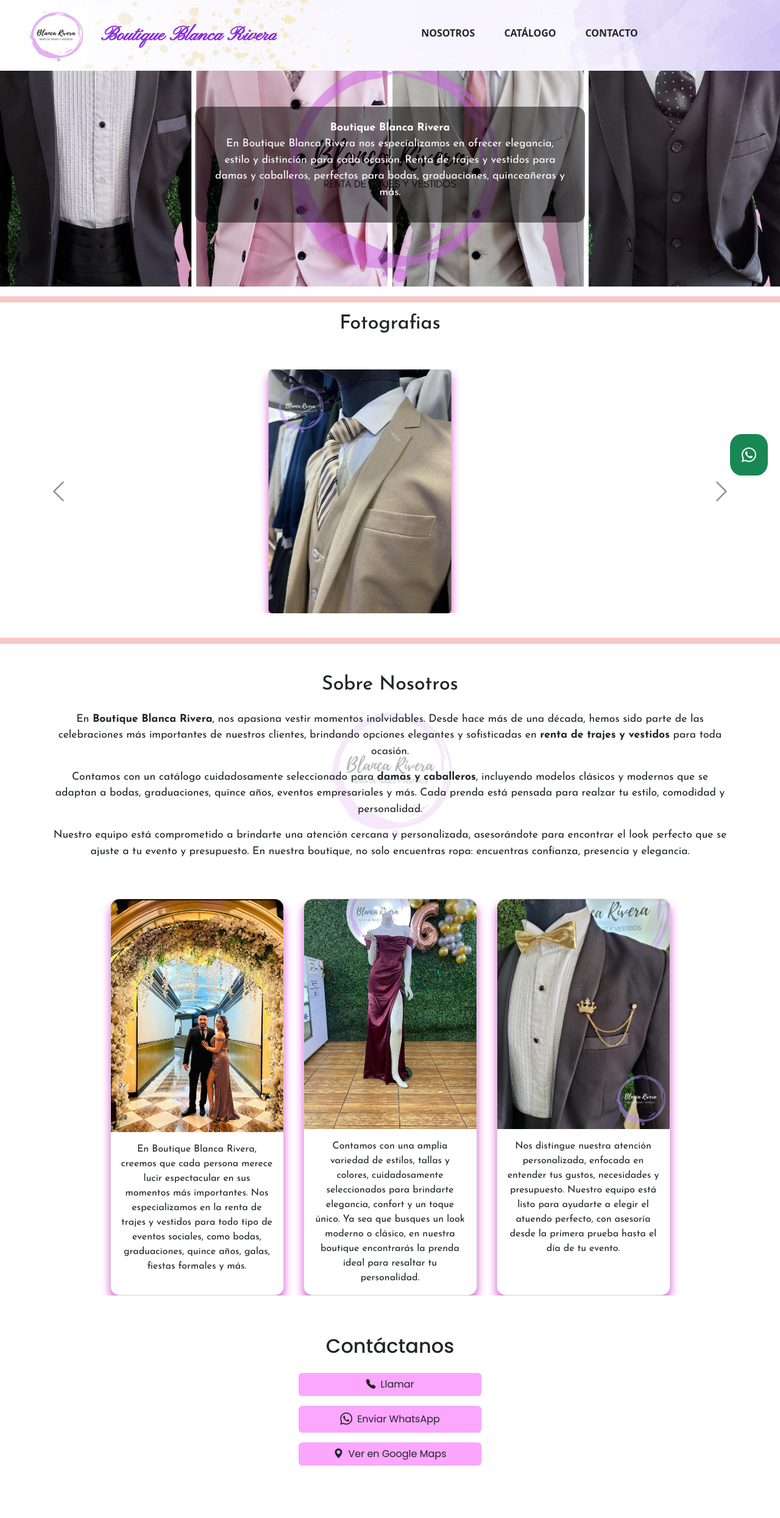
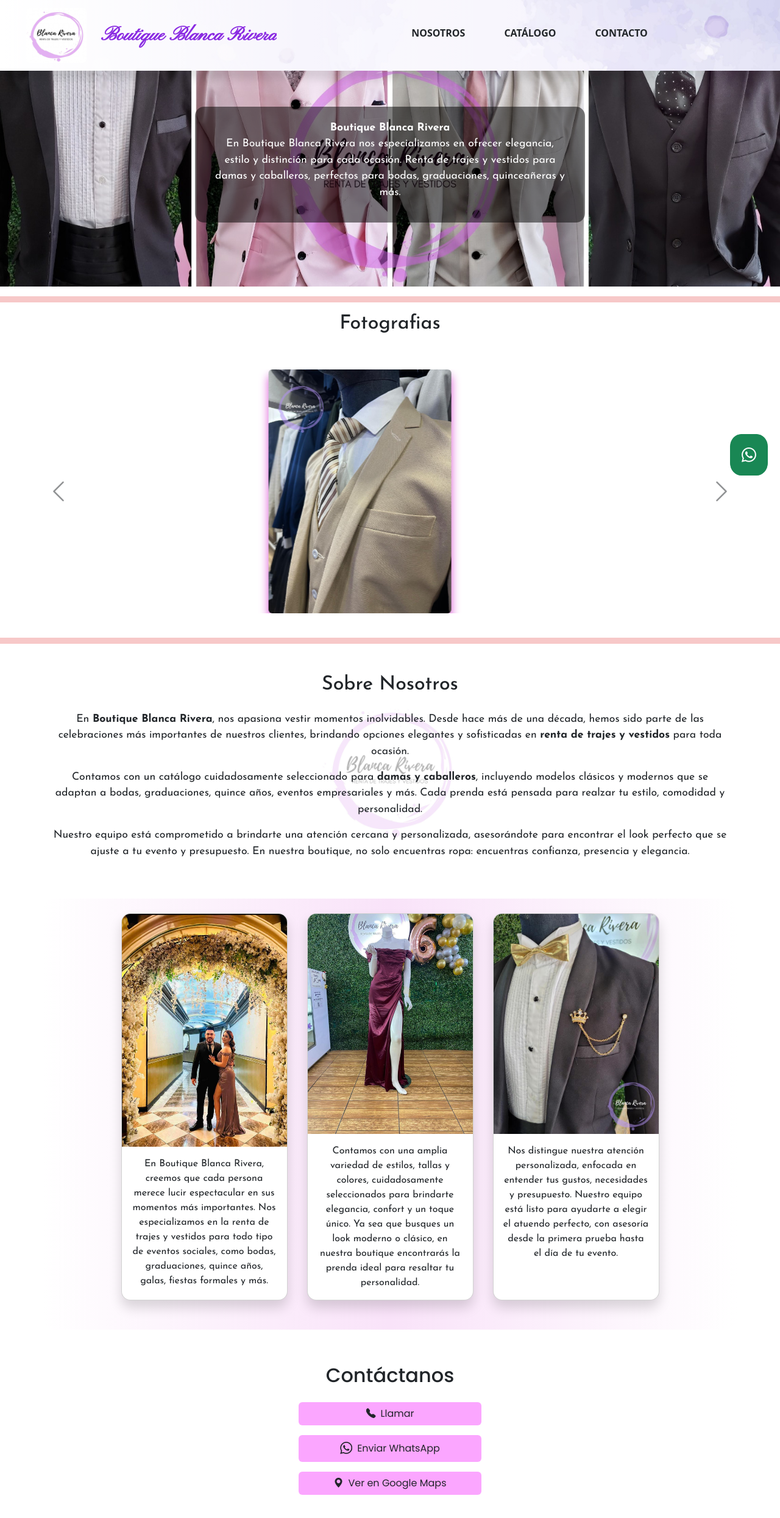
Before and after one commit to abrahamMtzV/trajes, a plain HTML site: page index.html in a window 1280 px wide. Shown: the top 2490 px of the page at 61% size. Drawn offline with nearby package versions, Linux system fonts and the light colour scheme; grey boxes are pictures that could not be loaded; a web font is replaced by a local one.

Commit message:
Se agrega diseño al index, como degradados y fondos

```diff
--- a/index.html
+++ b/index.html
@@ -9,12 +9,12 @@
   <title>Blanca Rivera Boutique</title>
 </head>
 <body>
-  <nav class="navbar navbar-expand-lg bg-white fixed-top" style="background-image: linear-gradient(to right, white, rgba(255,255,255,0)), url('img/lilafondo.jpg'); background-size: cover; background-position: bottom right; background-repeat: no-repeat;">
+  <nav class="navbar navbar-expand-lg bg-white fixed-top" style="background-image: linear-gradient(to right, white, rgba(255,255,255,0)), url('img/lilafondo.jpg'); background-size: cover; background-position: center right; background-repeat: no-repeat; box-shadow: 0 14px 12px rgba(0, 0, 0, 0.1);">
     <div class="container-fluid">
       <!-- Marca -->
       <a class="navbar-brand d-flex flex-column flex-lg-row align-items-start align-items-lg-center" href="#">
         <div class="d-flex align-items-center">
-          <img src="img/logo.jpg" alt="Logo" width="100" height="90" class="d-inline-block align-text-bottom me-4" style="margin-left: 30px;">
+          <img src="img/logo.jpg" alt="Logo" width="100" height="90" class="d-inline-block align-text-bottom me-4 rounded" style="margin-left: 30px;">
           <span class="fw-bold fs-2" style="color: blueviolet; font-family:Pinyon Script">
             Boutique Blanca Rivera
           </span>
@@ -29,14 +29,14 @@
       <!-- Menú colapsable -->
       <div class="collapse navbar-collapse justify-content-center mt-3 mt-lg-0" id="navbarContenido">
         <ul class="nav nav-underline">
-          <li class="nav-item mx-3">
-            <a class="nav-link text-dark nav-link-hover fw-bold" href="#sobreNosotros">NOSOTROS</a>
+          <li class="nav-item mx-4">
+            <a class="nav-link text-dark nav-link-hover fw-semibold" href="#sobreNosotros">NOSOTROS</a>
           </li>
-          <li class="nav-item mx-3">
-            <a class="nav-link text-dark nav-link-hover fw-bold" href="#">CATÁLOGO</a>
+          <li class="nav-item mx-4">
+            <a class="nav-link text-dark nav-link-hover fw-semibold" href="#">CATÁLOGO</a>
           </li>
-          <li class="nav-item mx-3">
-            <a class="nav-link text-dark nav-link-hover fw-bold" href="#contacto">CONTACTO</a>
+          <li class="nav-item mx-4">
+            <a class="nav-link text-dark nav-link-hover fw-semibold" href="#contacto">CONTACTO</a>
           </li>
         </ul>
       </div>
@@ -136,31 +136,46 @@
   </div>
 </section>
 
-<div class="container my-4 pb-3">
-  <div class="row justify-content-center gap-3">
+<div class="container my-4 pb-2">
+  <div class="row justify-content-center gap-3 px-2 px-md-4 py-4"
+       style="background: linear-gradient(to right, white, rgba(243, 199, 243, 0.5), white); border-radius: 20px;">
 
-    <div class="card col-md-3 col-sm-6 p-0 mx-2" style="max-width: 18rem; box-shadow: 0 10px 15px rgb(219, 85, 212); border-radius: 15px;">
-      <img src="img/card1.jpg" class="card-img-top img-fluid rounded-top" alt="..." style="height: 382px; border-top-left-radius: 15px; border-top-right-radius: 15px;">
+    <div class="card col-md-3 col-sm-6 p-0 mx-2 mb-4"
+         style="max-width: 18rem; border-radius: 15px; box-shadow: 0 12px 20px rgba(0, 0, 0, 0.15);">
+      <img src="img/card1.jpg" class="card-img-top img-fluid rounded-top"
+           alt="..." style="height: 382px; border-top-left-radius: 15px; border-top-right-radius: 15px;">
       <div class="card-body">
-        <p class="card-text" style="text-align: center; font-family: 'Josefin Sans';">En Boutique Blanca Rivera, creemos que cada persona merece lucir espectacular en sus momentos más importantes. Nos especializamos en la renta de trajes y vestidos para todo tipo de eventos sociales, como bodas, graduaciones, quince años, galas, fiestas formales y más.</p>
+        <p class="card-text text-center" style="font-family: 'Josefin Sans';">
+          En Boutique Blanca Rivera, creemos que cada persona merece lucir espectacular en sus momentos más importantes. Nos especializamos en la renta de trajes y vestidos para todo tipo de eventos sociales, como bodas, graduaciones, quince años, galas, fiestas formales y más.
+        </p>
       </div>
     </div>
 
-    <div class="card col-md-3 col-sm-6 p-0 mx-2" style="max-width: 18rem; box-shadow: 0 10px 15px rgb(219, 85, 212); border-radius: 15px;">
-      <img src="img/card2.jpg" class="card-img-top img-fluid rounded-top" alt="..." style="border-top-left-radius: 15px; border-top-right-radius: 15px;">
+    <div class="card col-md-3 col-sm-6 p-0 mx-2 mb-4"
+         style="max-width: 18rem; border-radius: 15px; box-shadow: 0 12px 20px rgba(0, 0, 0, 0.15);">
+      <img src="img/card2.jpg" class="card-img-top img-fluid rounded-top"
+           alt="..." style="border-top-left-radius: 15px; border-top-right-radius: 15px;">
       <div class="card-body">
-        <p class="card-text" style="text-align: center; font-family: 'Josefin Sans';">Contamos con una amplia variedad de estilos, tallas y colores, cuidadosamente seleccionados para brindarte elegancia, confort y un toque único. Ya sea que busques un look moderno o clásico, en nuestra boutique encontrarás la prenda ideal para resaltar tu personalidad.</p>
+        <p class="card-text text-center" style="font-family: 'Josefin Sans';">
+          Contamos con una amplia variedad de estilos, tallas y colores, cuidadosamente seleccionados para brindarte elegancia, confort y un toque único. Ya sea que busques un look moderno o clásico, en nuestra boutique encontrarás la prenda ideal para resaltar tu personalidad.
+        </p>
       </div>
     </div>
 
-    <div class="card col-md-3 col-sm-6 p-0 mx-2" style="max-width: 18rem; box-shadow: 0 10px 15px rgb(219, 85, 212); border-radius: 15px;">
-      <img src="img/card3.jpg" class="card-img-top img-fluid rounded-top" alt="..." style="border-top-left-radius: 15px; border-top-right-radius: 15px;">
+    <div class="card col-md-3 col-sm-6 p-0 mx-2 mb-4"
+         style="max-width: 18rem; border-radius: 15px; box-shadow: 0 12px 20px rgba(0, 0, 0, 0.15);">
+      <img src="img/card3.jpg" class="card-img-top img-fluid rounded-top"
+           alt="..." style="border-top-left-radius: 15px; border-top-right-radius: 15px;">
       <div class="card-body">
-        <p class="card-text" style="text-align: center; font-family: 'Josefin Sans';">Nos distingue nuestra atención personalizada, enfocada en entender tus gustos, necesidades y presupuesto. Nuestro equipo está listo para ayudarte a elegir el atuendo perfecto, con asesoría desde la primera prueba hasta el día de tu evento.</p>
+        <p class="card-text text-center" style="font-family: 'Josefin Sans';">
+          Nos distingue nuestra atención personalizada, enfocada en entender tus gustos, necesidades y presupuesto. Nuestro equipo está listo para ayudarte a elegir el atuendo perfecto, con asesoría desde la primera prueba hasta el día de tu evento.
+        </p>
       </div>
     </div>
+
   </div>
 </div>
+
 <!--CARDS-->
 
 
--- a/styles.css
+++ b/styles.css
@@ -21,8 +21,10 @@
   }
 
   .nav-link-hover:hover {
-    transform: scale(1.1);
+    transform: scale(1.02);
   }
+
+
 
   .nosotros-con-fondo {
     position: relative;
```
